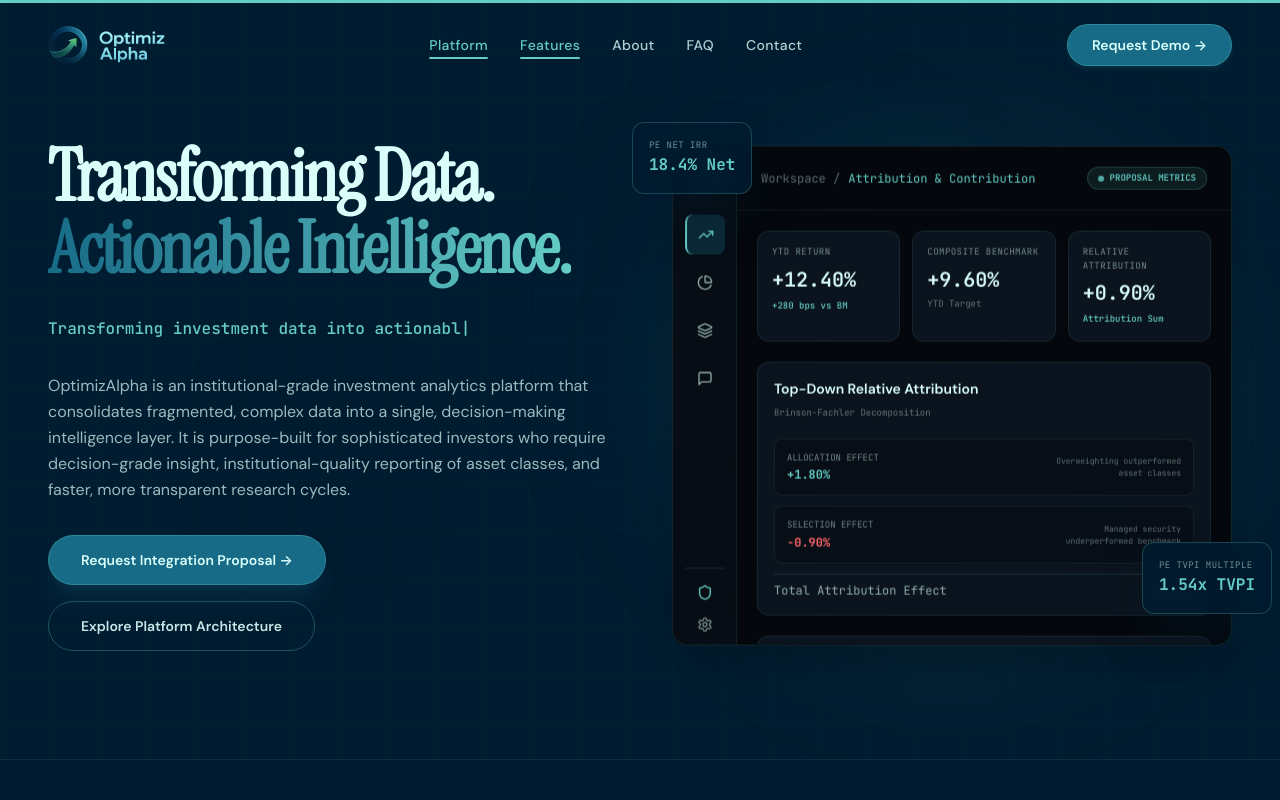
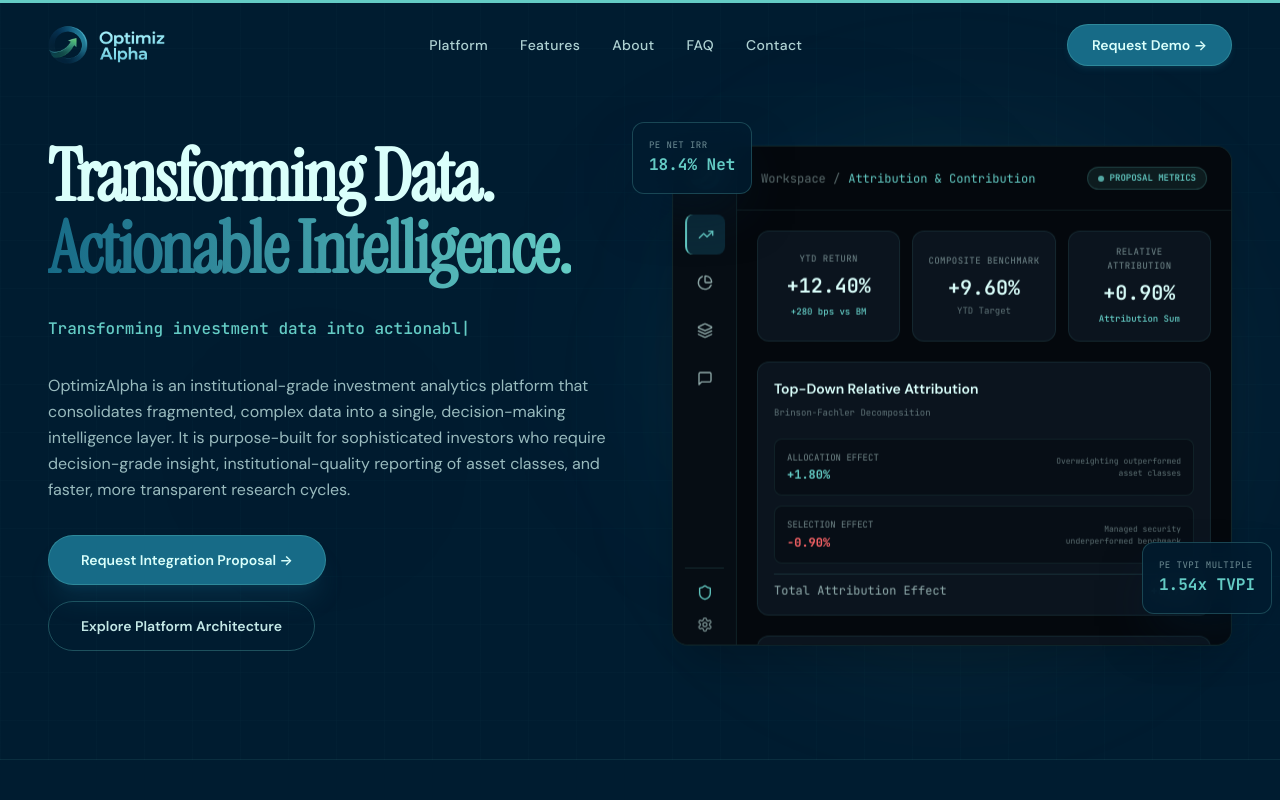
Before and after one commit to Siddhantt-03/OptimizAlpha-LandingPage, a React (Vite) app: page / in a window 1280 px wide. Shown: the top 800 px of the page. Built offline with nearby package versions, Linux system fonts and the light colour scheme.

Commit message:
refactor: update dashboard MetricCard styling and implement scroll-based active link highlighting in Navbar

```diff
--- a/src/components/InteractiveDashboard.tsx
+++ b/src/components/InteractiveDashboard.tsx
@@ -22,13 +22,13 @@
 
 function MetricCard({ label, value, change, isPositive, subtext, compact = false }: MetricCardProps) {
   return (
-    <div className={`bg-[#0b141e] border border-tealmint/10 rounded-xl transition-all duration-300 shadow-md hover:border-tealmint/30 ${
-      compact ? 'p-2.5 sm:p-3.5' : 'p-3.5 sm:p-5'
+    <div className={`bg-[#0b141e] border border-tealmint/10 rounded-xl transition-all duration-300 shadow-md hover:border-tealmint/30 text-center flex flex-col items-center justify-center ${
+      compact ? 'p-2 sm:p-3.5' : 'p-2.5 sm:p-5'
     }`}>
-      <span className={`font-mono text-pearl/50 uppercase tracking-wider block ${
+      <span className={`font-mono text-pearl/50 uppercase tracking-wider block w-full ${
         compact ? 'text-[8px] sm:text-[9px]' : 'text-[9px] sm:text-[11px]'
       }`}>{label}</span>
-      <div className="flex items-baseline gap-1.5 mt-1.5 flex-wrap">
+      <div className="flex items-baseline justify-center gap-1.5 mt-1.5 flex-wrap w-full">
         <span className={`font-mono font-semibold text-pearl ${
           compact ? 'text-base sm:text-lg md:text-xl' : 'text-lg sm:text-2xl'
         }`}>{value}</span>
@@ -41,10 +41,23 @@
         )}
       </div>
       {subtext && (
-        <span className={`font-mono text-pearl/40 block mt-1 ${
+        <span className={`font-mono text-pearl/40 block mt-1 w-full leading-tight ${
           compact ? 'text-[8px] sm:text-[9px]' : 'text-[9px] sm:text-[10px]'
         }`}>
-          {subtext}
+          {subtext.includes('/') ? (
+            subtext.split('/').map((part, index, arr) => (
+              <span key={index}>
+                {part}
+                {index < arr.length - 1 && (
+                  <>
+                    /<wbr />
+                  </>
+                )}
+              </span>
+            ))
+          ) : (
+            subtext
+          )}
         </span>
       )}
     </div>
@@ -424,10 +437,10 @@
                   </svg>
 
                   {/* Floating J-Curve Stage labels */}
-                  <div className="absolute top-[85%] left-1/4 -translate-x-1/2 text-[8px] font-mono text-red-400/80">
+                  <div className="absolute bottom-2.5 left-3 sm:left-[28%] translate-x-0 sm:-translate-x-1/2 text-[8px] font-mono text-red-400/90 text-left sm:text-center max-w-[110px] sm:max-w-none bg-[#04090e] border border-red-400/25 px-1.5 py-0.5 rounded shadow-lg z-10">
                     Drawdown Phase (Net Capital Calls)
                   </div>
-                  <div className="absolute top-[15%] left-[80%] -translate-x-1/2 text-[8px] font-mono text-tealmint">
+                  <div className="absolute top-[15%] right-3 sm:left-[80%] translate-x-0 sm:-translate-x-1/2 text-[8px] font-mono text-tealmint text-right sm:text-center max-w-[110px] sm:max-w-none bg-[#04090e] border border-tealmint/25 px-1.5 py-0.5 rounded shadow-lg z-10">
                     Realization Phase (TVPI: 1.54x)
                   </div>
                 </div>
--- a/src/components/Navbar.tsx
+++ b/src/components/Navbar.tsx
@@ -10,6 +10,7 @@
 export default function Navbar({ currentPath, onNavigate }: NavbarProps) {
   const [isScrolled, setIsScrolled] = useState(false);
   const [isMobileMenuOpen, setIsMobileMenuOpen] = useState(false);
+  const [activeSection, setActiveSection] = useState<string>('');
 
   useEffect(() => {
     const handleScroll = () => {
@@ -22,6 +23,47 @@
     window.addEventListener('scroll', handleScroll);
     return () => window.removeEventListener('scroll', handleScroll);
   }, []);
+
+  useEffect(() => {
+    if (currentPath !== '/') {
+      setActiveSection('');
+      return;
+    }
+
+    const observerOptions = {
+      root: null,
+      rootMargin: '-30% 0px -50% 0px',
+      threshold: 0.1
+    };
+
+    const handleIntersection = (entries: IntersectionObserverEntry[]) => {
+      entries.forEach(entry => {
+        if (entry.isIntersecting) {
+          setActiveSection(entry.target.id);
+        }
+      });
+    };
+
+    const observer = new IntersectionObserver(handleIntersection, observerOptions);
+
+    const platformEl = document.getElementById('platform');
+    const featuresEl = document.getElementById('features');
+
+    if (platformEl) observer.observe(platformEl);
+    if (featuresEl) observer.observe(featuresEl);
+
+    const handleHeroScroll = () => {
+      if (window.scrollY < 100) {
+        setActiveSection('');
+      }
+    };
+    window.addEventListener('scroll', handleHeroScroll);
+
+    return () => {
+      observer.disconnect();
+      window.removeEventListener('scroll', handleHeroScroll);
+    };
+  }, [currentPath]);
 
   const navItems = [
     { label: 'Platform', path: '/#platform' },
@@ -74,9 +116,15 @@
           {/* Center Links (Desktop) */}
           <div className="hidden lg:flex items-center gap-8">
             {navItems.map((item) => {
-              const isActive =
-                currentPath === item.path ||
-                (item.path.startsWith('/#') && currentPath === '/');
+              const isLinkActive = () => {
+                if (currentPath !== '/') {
+                  return currentPath === item.path;
+                }
+                if (item.path === '/#platform') return activeSection === 'platform';
+                if (item.path === '/#features') return activeSection === 'features';
+                return false;
+              };
+              const isActive = isLinkActive();
               return (
                 <button
                   key={item.label}
```
